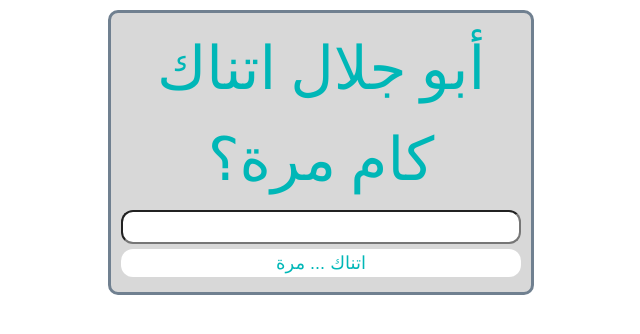
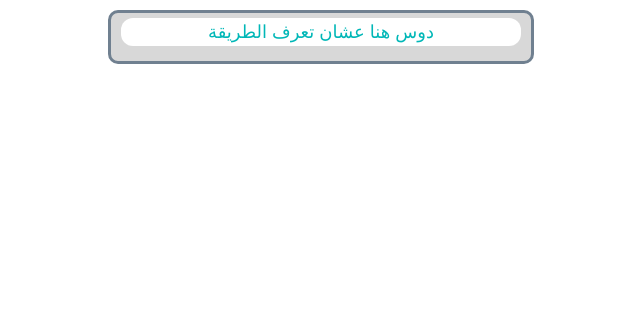
Before and after one commit to AAA160/Abdo-Galal, a plain HTML site: page index.html in a window 1280 px wide. Shown: the whole page, without its empty margins (319-959 px from the left). Drawn offline with Linux system fonts and the light colour scheme.

Commit message:
Update index.html

```diff
--- a/index.html
+++ b/index.html
@@ -3,22 +3,16 @@
   <head>
     <meta charset="UTF-8" />
     <meta name="viewport" content="width=device-width, initial-scale=1.0" />
-    <title>Abo Galal</title>
+    <title>كيفية تغيير باسورد الAccess</title>
     <link rel="stylesheet" href="css/style.css" />
   </head>
   <body>
-    <div class="card q">
-      <div>أبو جلال اتناك كام مرة؟</div>
-      <input
-        oninput="updateCount()"
-        onchange="update()"
-        type="number"
-        name="num"
-        id="num"
-      />
-      <button onclick="update()">اتناك <span id="count">...</span> مرة</button>
+    <div id="container">
+      <div class="card">
+        <button id="how-button">دوس هنا عشان تعرف الطريقة</button>
+        <video src="assets/Na7o.mp4" hidden controls></video>
+      </div>
     </div>
-    <div id="container"></div>
   </body>
   <script src="js/script.js"></script>
 </html>
```
